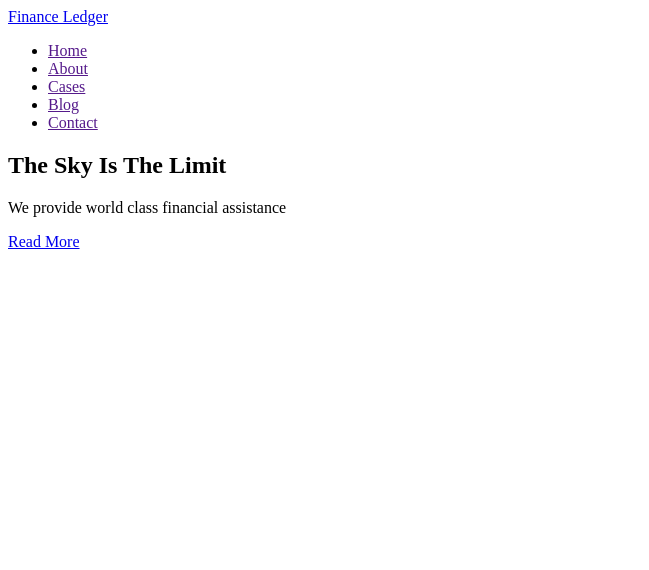
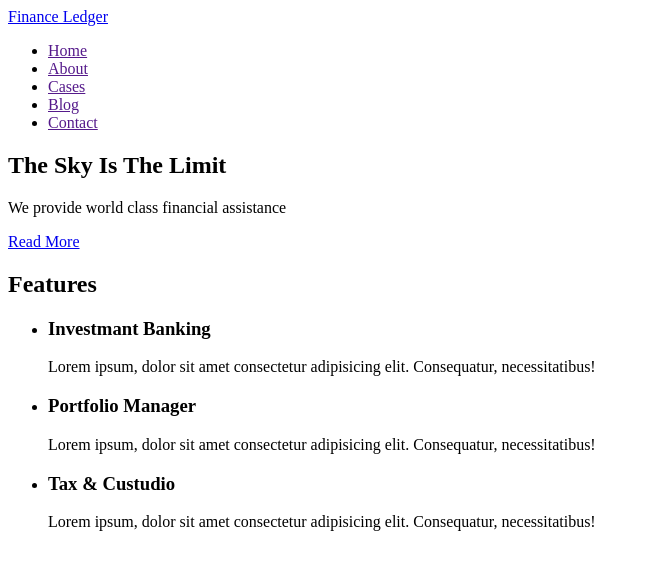
Before and after one commit to OleksandrSlus/fson-79-pllumy, a plain HTML site: page index.html in a window 1280 px wide. Shown: the whole page, without its empty margins (0-649 px from the left). Drawn offline with Linux system fonts and the light colour scheme.

Commit message:
Add Features

```diff
--- a/index.html
+++ b/index.html
@@ -1,9 +1,9 @@
 <!DOCTYPE html>
 <html lang="en">
   <head>
-    <meta charset="UTF-8">
-    <meta http-equiv="X-UA-Compatible" content="IE=edge">
-    <meta name="viewport" content="width=device-width, initial-scale=1.0">
+    <meta charset="UTF-8" />
+    <meta http-equiv="X-UA-Compatible" content="IE=edge" />
+    <meta name="viewport" content="width=device-width, initial-scale=1.0" />
     <title>Finance Ledger</title>
   </head>
   <body>
@@ -28,8 +28,33 @@
         <a href="#">Read More</a>
       </section>
 
+      <!-- Features section -->
+      <section>
+        <h2>Features</h2>
+        <ul>
+          <li>
+            <h3>Investmant Banking</h3>
+            <p>
+              Lorem ipsum, dolor sit amet consectetur adipisicing elit.
+              Consequatur, necessitatibus!
+            </p>
+          </li>
+          <li>
+            <h3>Portfolio Manager</h3>
+            <p>
+              Lorem ipsum, dolor sit amet consectetur adipisicing elit.
+              Consequatur, necessitatibus!
+            </p>
+          </li>
+          <li>
+            <h3>Tax & Custudio</h3>
+            <p>
+              Lorem ipsum, dolor sit amet consectetur adipisicing elit.
+              Consequatur, necessitatibus!
+            </p>
+          </li>
+        </ul>
+      </section>
     </main>
-
-
   </body>
 </html>
```
Lines whose indentation alone changed are shown as unchanged.
